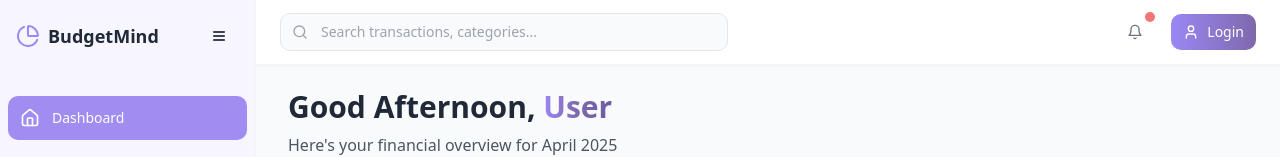
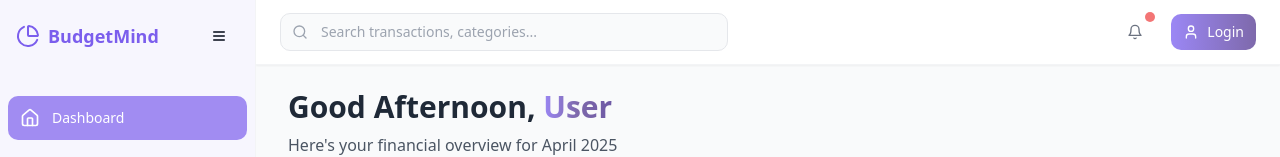
Before and after one commit to elysian-07/Budget-Mind, a React (Vite) app: page / in a window 1280 px wide. Shown: the top 157 px of the page. Built offline with nearby package versions, Linux system fonts and the light colour scheme.

Commit message:
feat: Change BudgetMind color
Change the color of the BudgetMind text in the sidebar to #7B5EED.

```diff
--- a/src/components/layout/Sidebar.tsx
+++ b/src/components/layout/Sidebar.tsx
@@ -40,8 +40,8 @@ export function Sidebar() {
       <div className="flex items-center justify-between p-4">
         {!collapsed && (
           <div className="flex items-center">
-            <PieChart className="h-6 w-6 text-finance-primary" />
-            <span className="ml-2 font-bold text-lg text-gray-800">BudgetMind</span>
+            <PieChart className="h-6 w-6 text-[#7B5EED]" />
+            <span className="ml-2 font-bold text-lg text-[#7B5EED]">BudgetMind</span>
           </div>
         )}
         <Button
```
